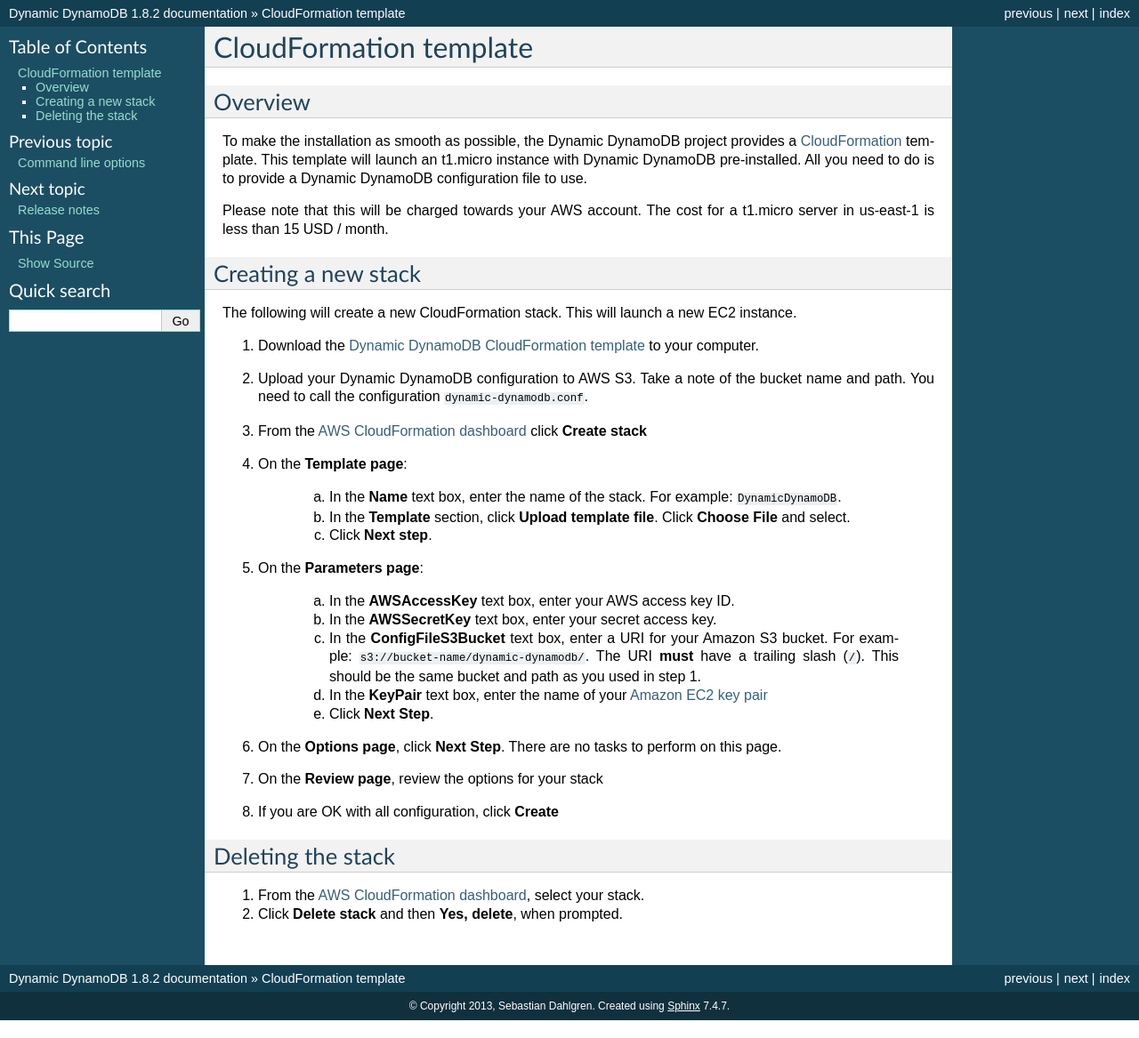
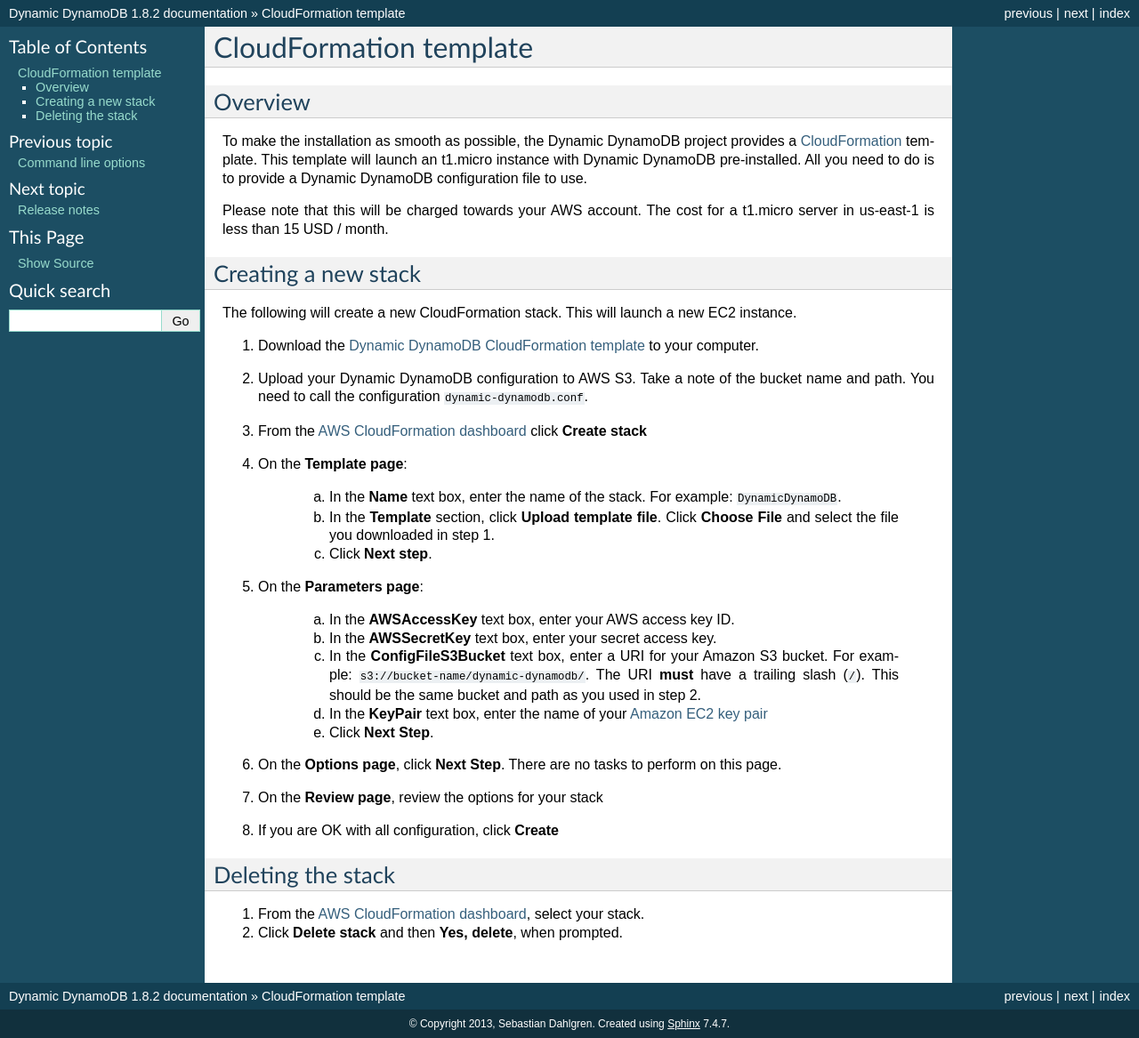
Before and after one commit to sebdah/dynamic-dynamodb, a Sphinx documentation site: the page built from docs/cf_template.rst, in a window 1280 px wide. Shown: the whole page at 89% size. Built offline with Sphinx 7.4.7, drawn with Linux system fonts in a browser that asks for light colours.

Commit message:
Updated broken references

```diff
--- a/docs/cf_template.rst
+++ b/docs/cf_template.rst
@@ -23,7 +23,7 @@
 
     a. In the **Name** text box, enter the name of the stack. For example: ``DynamicDynamoDB``.
 
-    b. In the **Template** section, click **Upload template file**. Click **Choose File** and select.
+    b. In the **Template** section, click **Upload template file**. Click **Choose File** and select the file you downloaded in step 1.
 
     c. Click **Next step**.
 
@@ -33,7 +33,7 @@
 
     b. In the **AWSSecretKey** text box, enter your secret access key.
 
-    c. In the **ConfigFileS3Bucket** text box, enter a URI for your Amazon S3 bucket. For example: ``s3://bucket-name/dynamic-dynamodb/``.  The URI **must** have a trailing slash (``/``). This should be the same bucket and path as you used in step 1.
+    c. In the **ConfigFileS3Bucket** text box, enter a URI for your Amazon S3 bucket. For example: ``s3://bucket-name/dynamic-dynamodb/``.  The URI **must** have a trailing slash (``/``). This should be the same bucket and path as you used in step 2.
 
     d. In the **KeyPair** text box, enter the name of your `Amazon EC2 key pair <https://console.aws.amazon.com/ec2/v2/home?#KeyPairs:>`__
 
```
